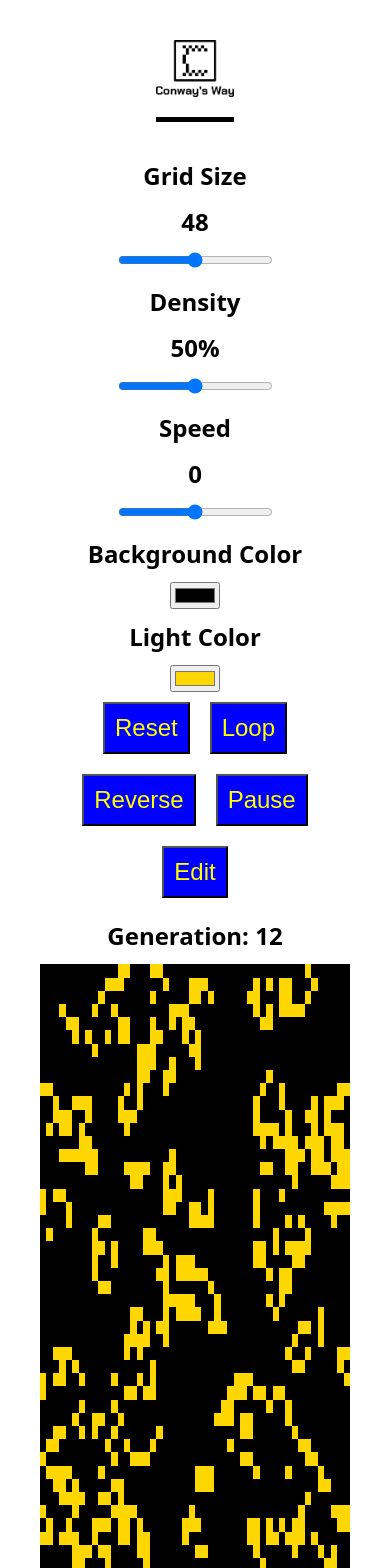
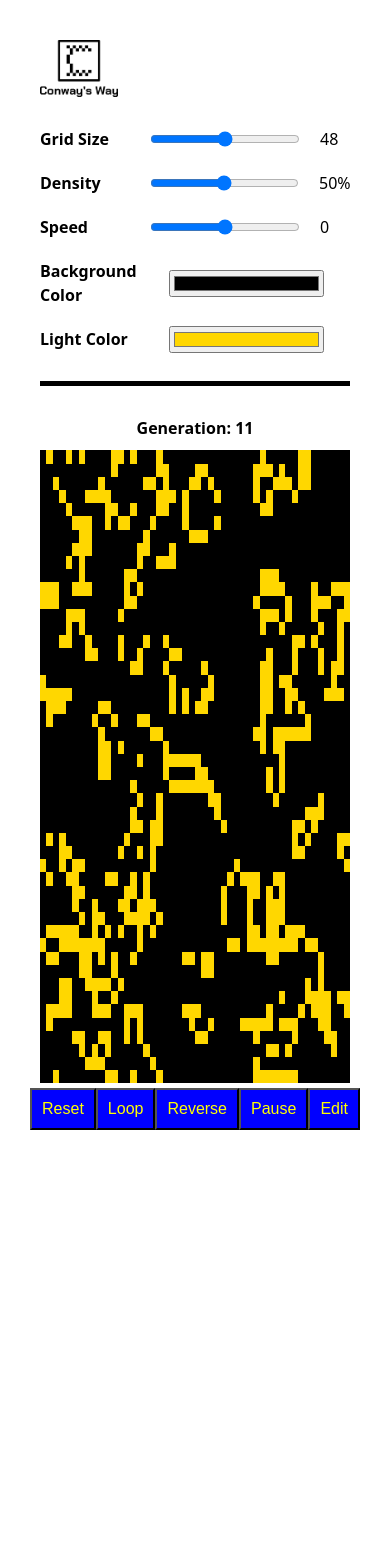
Before and after one commit to LeviApp/ConwaysWay, a React (Vite) app: page / in a window 390 px wide. Shown: the top 1568 px of the page. After the commit the page ends 1170 px from the top, so only its background shows below. Built offline with nearby package versions, Linux system fonts and the light colour scheme.

Commit message:
created basic mobile layout

```diff
--- a/src/App.css
+++ b/src/App.css
@@ -14,30 +14,10 @@
 
 .logo {
   width: 25%;
-  border-bottom: 5px solid black;
-  padding-bottom: 20px;
-  margin-bottom: 20px;
-}
-.logo:hover {
-  filter: drop-shadow(0 0 2em #646cffaa);
-}
-.logo.react:hover {
-  filter: drop-shadow(0 0 2em #61dafbaa);
-}
-
-@keyframes logo-spin {
-  from {
-    transform: rotate(0deg);
-  }
-  to {
-    transform: rotate(360deg);
-  }
-}
-
-@media (prefers-reduced-motion: no-preference) {
-  a:nth-of-type(2) .logo {
-    animation: logo-spin infinite 20s linear;
-  }
+  height: auto;
+  padding-right: 100px;
+  margin-right: 20px;
+  object-fit: contain;
 }
 
 .card {
@@ -54,14 +34,26 @@
   min-height: 75vh; /* Gives the grid container height */
 }
 
-h4 {
+h4, p {
   font-size: 1.5rem;
   margin: 0;
   margin: 10px 0;
 }
 
 .slider {
+  display: flex;
+  flex-direction: row;
   width: 100%;
+}
+
+.slider h4,p {
+  width: 25%;
+  text-align: left;
+}
+
+
+.slider input[type="range"] {
+  margin: 0 20px;
 }
 
 input[type="range"] {
@@ -84,3 +76,89 @@ button:disabled {
 .on {
   background: green;
 }
+
+.upper {
+  display: flex;
+  flex-direction: row;
+  width: 100%;
+  justify-content: space-around;
+  padding-bottom: 20px;
+  border-bottom: 5px solid black;
+}
+
+.lower {
+  padding-top: 20px;
+
+}
+
+.controls {
+  width: 100%;
+}
+
+.colors div {
+  display: flex;
+  flex-direction: row;
+  align-items: center;
+}
+
+.colors div h4 {
+  width: 25%;
+  text-align: left;
+}
+
+input[type="color"] {
+  margin: 0 20px;
+  width: 25%;
+
+}
+
+.animationControls {
+  width: 100%;
+  display: flex;
+  flex-direction: row;
+  justify-content: center;
+}
+
+@media screen and (max-width: 1200px) {
+  .upper {
+    flex-direction: column;
+  }
+  .logo {
+    margin-bottom: 20px;
+  }
+  h4, button, p {
+    font-size: 1rem;
+  }
+  button {
+    margin: 0;
+    margin-top: 5px;
+  }
+  .slider h4 {
+    width: 30%;
+  }
+  .slider p {
+    width: 10%; /* Example: Make it narrow for the value */
+  }
+
+  .input[type="range"] {
+    width: 60%;
+  }
+
+  .colors div {
+    align-items: space-between;
+  }
+
+  .colors div h4 {
+    width: 35%;
+    text-align: left;
+  }
+
+  input[type="color"] {
+    width: 50%;
+  }
+
+  button {
+    width: 100%;
+  }
+
+}
--- a/src/App.tsx
+++ b/src/App.tsx
@@ -218,20 +218,21 @@ useEffect(() => {
 return (
   <>
     <div className="appWindow">
+      <div className="upper">
       <img className="logo" src={logo} alt="" />
+      <div className="controls">
       <section className="slider">
         <h4>Grid Size</h4>
-        <h4>{gridSize}</h4>
         <input type="range" min="4" max="100" onChange={gridSizeUpdate} />
+        <p>{gridSize}</p>
       </section>
       <section className="slider">
         <h4>Density</h4>
-        <h4>{densityPercent}%</h4>
         <input type="range" min="0" max="100" onChange={(event) => setDensityPercent(Number(event.target.value))} />
+        <p>{densityPercent}%</p>
       </section>
       <section className="slider">
         <h4>Speed</h4>
-        <h4>{(510 - speed) / 10}</h4>
         <input type="range" min="-50" max="50" step="1" onChange={(event) => {
         // 1. Get the slider's value (-50 to 50) as a number
         const sliderValue = Number(event.target.value);
@@ -242,13 +243,28 @@ return (
         // 3. Update the 'speed' state
         setSpeed(newSpeed);
       }} />
+      <p>{(510 - speed) / 10}</p>
       </section>
       <section className="colors">
+        <div>
         <h4>Background Color</h4>
         <input onChange={(event) => setColors({...colors, backgroundColor: event.target.value})} type="color" />
+        </div>
+        <div>
         <h4>Light Color</h4>
         <input onChange={(event) => setColors({...colors, lightColor: event.target.value})} type="color" value={colors.lightColor} />
+        </div>
       </section>
+      </div>
+      </div>
+      <div className="lower">
+      <h4>Generation: {generation}</h4>
+      <section className="canvas" style={{ '--num-columns': gridSize }}>
+        {gridStatus.map((val, i) => {
+          return <Light key={i} status={val} edit={edit} editGridStatus={editGridStatus} index={i} colors={colors} />;
+        })}
+      </section>
+      <section className="animationControls">
       <button onClick={() => setReset(true)}>Reset</button>
       <button onClick={() => {
         setLoop(prevLoop => {
@@ -283,12 +299,8 @@ return (
         return !pause
         })} className={pause ? "on" : ""}>Pause</button>
       <button onClick={() => {setEditVal()}} className={edit ? "on" : ""}>Edit</button>
-      <h4>Generation: {generation}</h4>
-      <section className="canvas" style={{ '--num-columns': gridSize }}>
-        {gridStatus.map((val, i) => {
-          return <Light key={i} status={val} edit={edit} editGridStatus={editGridStatus} index={i} colors={colors} />;
-        })}
       </section>
+      </div>
     </div>
   </>
 )
```
